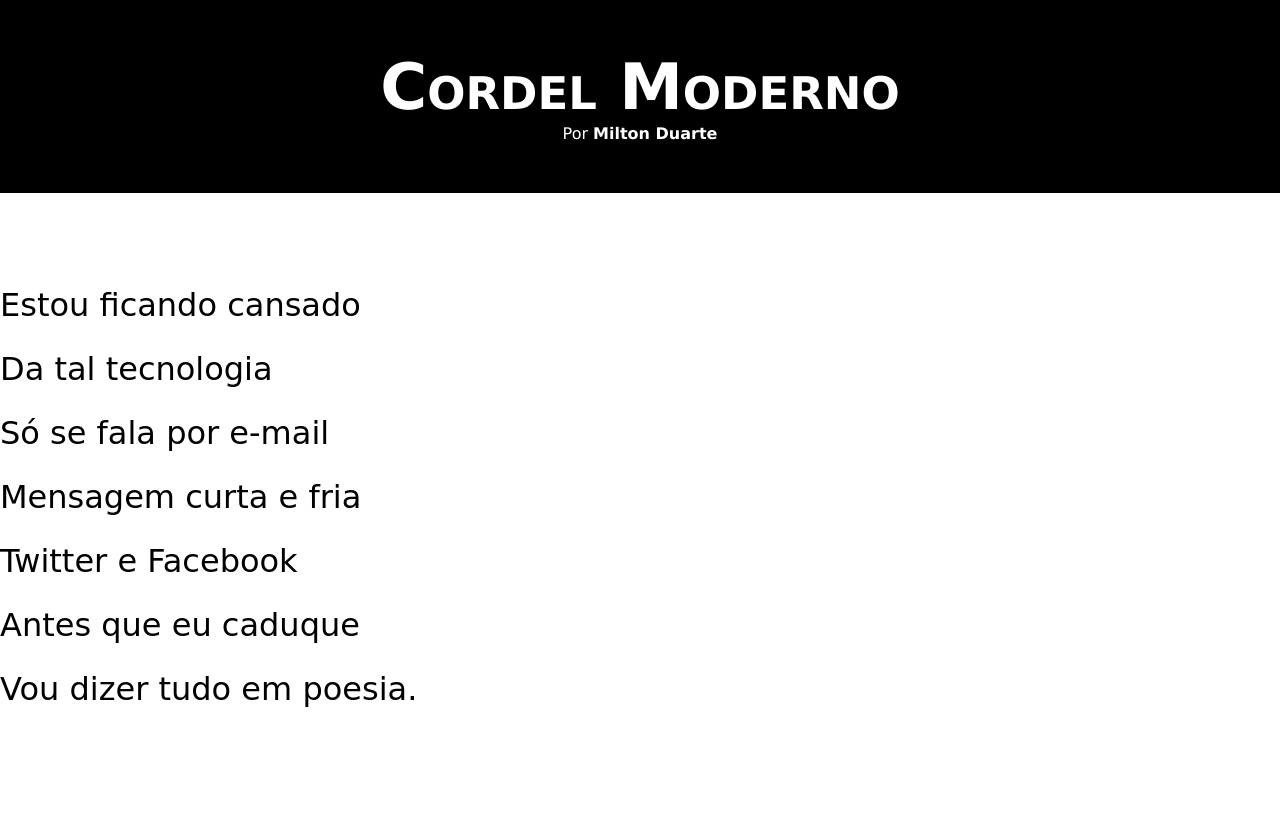
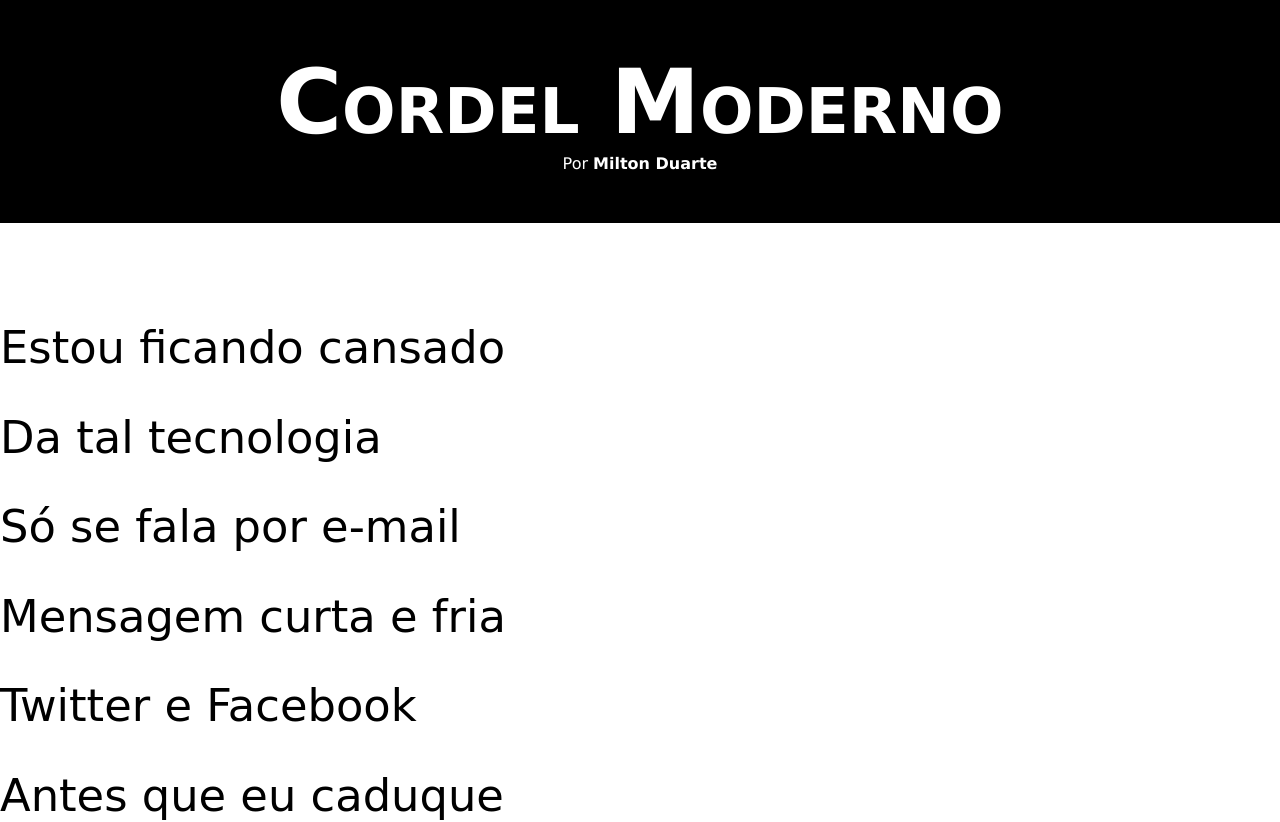
Before and after one commit to MarceloSobota/Projeto-Cordel, a plain HTML site: page index.html in a window 1280 px wide. Shown: the top 822 px of the page. Drawn offline with Linux system fonts and the light colour scheme.

Commit message:
Etapa Final

```diff
--- a/estilo/style.css
+++ b/estilo/style.css
@@ -37,7 +37,7 @@ header > h1{
     padding-top: 50px;
     font-variant: small-caps;
     font-family: var(--fonte1);
-    font-size: 5vw;
+    font-size: 7vw;
 }
 
 header > p {
@@ -63,7 +63,7 @@ section {
     padding-bottom: 10vh;
     line-height: 2em;
     font-family: var(--fonte3);
-    font-size: 2.5vw;
+    font-size: 3.5vw;
 }
 
 section > p {
```
